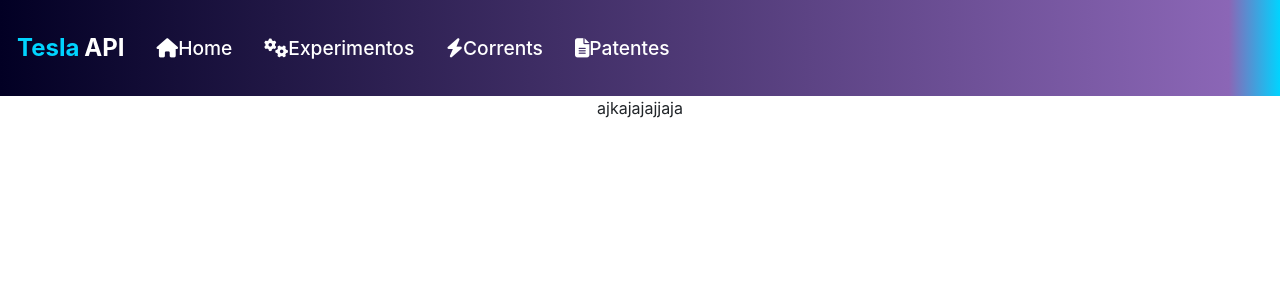
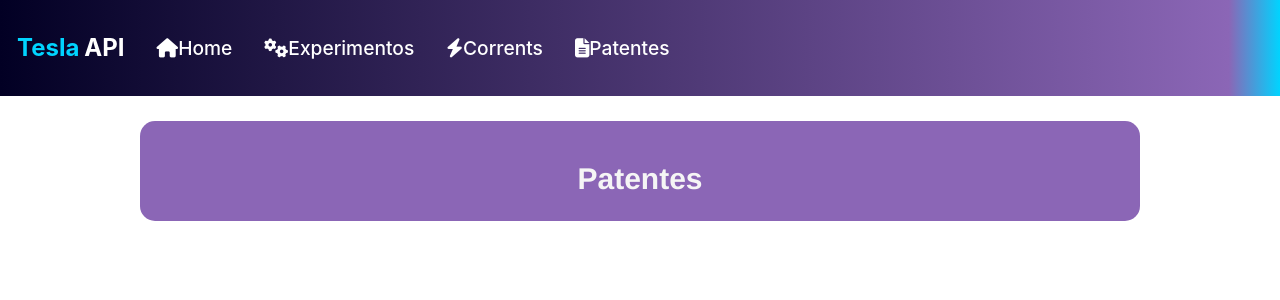
Before and after one commit to benetesla/nikola-tesla-api, a React (Create React App) app: page /patentes in a window 1280 px wide. Shown: the top 300 px of the page. Built offline with nearby package versions, Linux system fonts and the light colour scheme.

Commit message:
Criando a primeira parte do nosso json server api

```diff
--- a/src/components/Home/Home.module.css
+++ b/src/components/Home/Home.module.css
@@ -104,7 +104,7 @@
         width: 100%;
         height: 395px;
         left: 0px;
-        top: 95px;
+        top: 155px;
     }
     .card2{
 
--- a/src/components/Patentes/Patentes.jsx
+++ b/src/components/Patentes/Patentes.jsx
@@ -3,11 +3,14 @@ import styles from './Patentes.module.css'
 import Navabar from '../navbar/Navbar'
 import Footer from '../footer/Footer'
 const Patentes = () => {
+  const APIURL = 'http://localhost:3001/patentes'
   return (
     <>
       <Navabar />
       <div className={styles.container}>
-        ajkajajajjaja
+        <div className={styles.containerPatentes}>
+          <h1 className={styles.title}>Patentes</h1>
+        </div>
       </div>
       <Footer />
     </>
--- a/src/components/Patentes/Patentes.module.css
+++ b/src/components/Patentes/Patentes.module.css
@@ -0,0 +1,29 @@
+.container {
+    display: flex;
+    flex-direction: column;
+    align-items: center;
+    justify-content: center;
+    width: 100%;
+    height: 100%;
+    background-color: #f5f5f5;
+    padding: 0 20px;
+}
+
+.containerPatentes {
+    position: absolute;
+    width: 1000.99px;
+    height: 100.76px;
+    background: #8B66B6;
+    border-radius: 0px 0px 0px 0px;
+    margin-top: 150px;
+    border-radius: 15px;
+}
+
+.containerPatentes .title {
+    font-family: 'Franklin Gothic Medium', 'Arial Narrow', Arial, sans-serif;
+    color: #f5f5f5;
+    font-size: 30px;
+    font-weight: 600;
+    line-height: 1.2;
+    margin-top: 40px;
+}
```
Also changed, not shown: src/api/patentes.json (+58 -0 lines).
